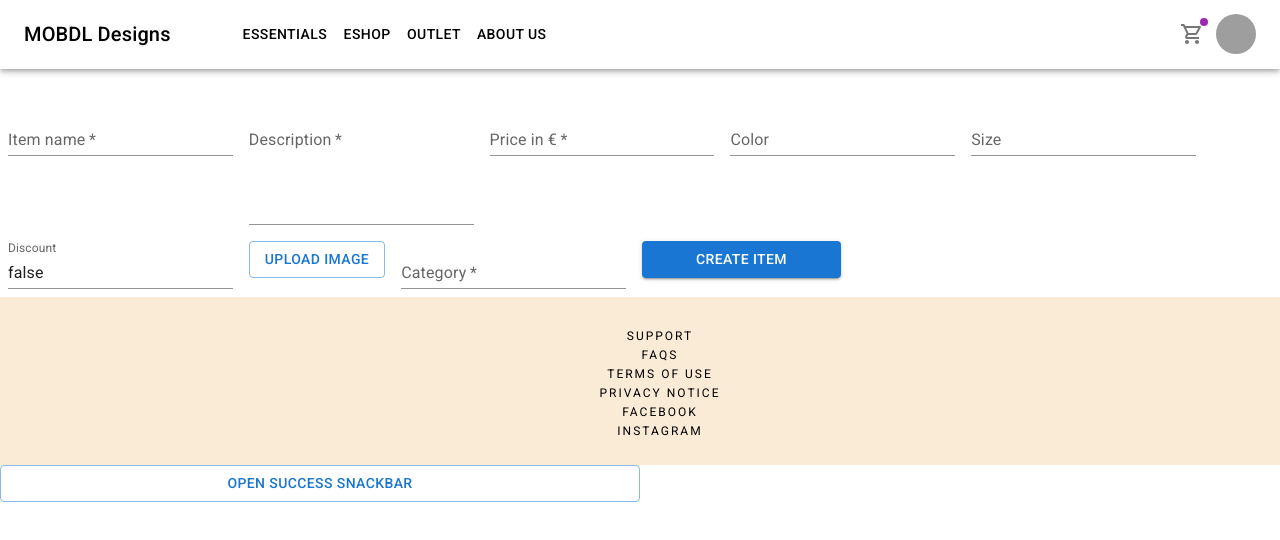
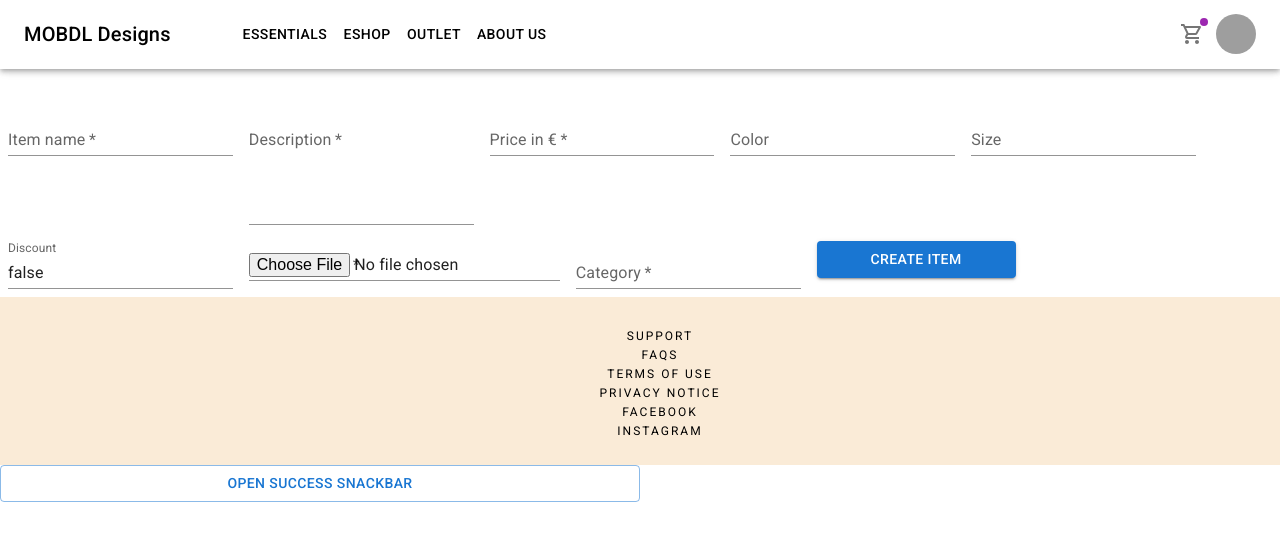
Before and after one commit to FOrtega79/Fashion, a React (Create React App) app in the folder client/: page /admin/dashboard in a window 1280 px wide. Shown: the top 540 px of the page. Built offline with nearby package versions, Linux system fonts and the light colour scheme; grey boxes are pictures that could not be loaded.

Commit message:
uploading and showing the image need to be fixed

```diff
--- a/client/src/components/NewItemForm/NewItemForm.jsx
+++ b/client/src/components/NewItemForm/NewItemForm.jsx
@@ -5,7 +5,7 @@ import { useState } from 'react';
 import { createNewItem } from '../../services/items.service';
 import { styled } from '@mui/material/styles'
 import { uploadImg } from '../../services/uploadImage.service';
-
+import Spinner from './../Spinner/Spinner'
 
 function NewItemForm (props) {
 
@@ -23,25 +23,33 @@ function NewItemForm (props) {
 
     const { name, description, price, color, size, discount, image, category } = itemForm
 
+    const [loadingImage, setLoadingImage] = useState(false)
+
     const handleInputChange = e => {
         const { name, value } = e.target
         setItemForm({...itemForm, [name]:value})
     }
 
     const handleFormSubmit = e =>{
+
         createNewItem(itemForm)
         .then(response => console.log(response.data))
         .catch(err => console.log(err))
     }
 
     const handleFileUpload = e => {
+
+      setLoadingImage(true)
       const uploadData = new FormData()
       uploadData.append('imageData', e.target.files[0])
 
       uploadImg(uploadData)
-        .then(res => console.log('Backend response ----> ', res))
+        .then(res => {
+          setLoadingImage(false)
+          setItemForm({...itemForm, imageUrl: res.data.cloudinary_url})
         .catch(err => console.log(err))
-    }
+    })
+  }
 
     const Input = styled('input')({
       display: 'none',
@@ -115,21 +123,26 @@ function NewItemForm (props) {
         onChange={handleInputChange}
         />
 
-        {/* <TextField
+
+        <label htmlFor="contained-button-file">
+        <TextField
         required
         id="standard-basic"
         label="Upload Image"
         variant="standard"
         value={image}
         name='image'
-        /> */}
+        onChange={ handleFileUpload }
+        accept="image/*"  type="file"
+      />
+        </label>
 
-      <label htmlFor="contained-button-file">
+      {/* <label htmlFor="contained-button-file">
         <Input accept="image/*" id="contained-button-file"  type="file" onChange={ handleFileUpload }/>
         <Button variant="outlined" component="span" >
           Upload Image
         </Button>
-      </label>
+      </label> */}
 
         <TextField
         required
@@ -141,7 +154,7 @@ function NewItemForm (props) {
         onChange={handleInputChange}
         />
 
-        <Button variant='contained' type='submit'>Create Item</Button>
+        <Button variant='contained' type='submit' disabled={loadingImage}>{loadingImage ? <Spinner /> : 'Create Item'}</Button>
 
       </Box>
     );
```
Also changed, not shown: 1 other file (tests, documents, lock files or other folders).
